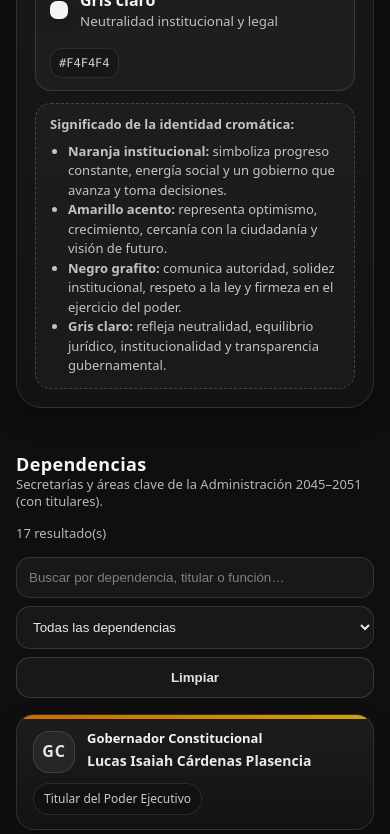
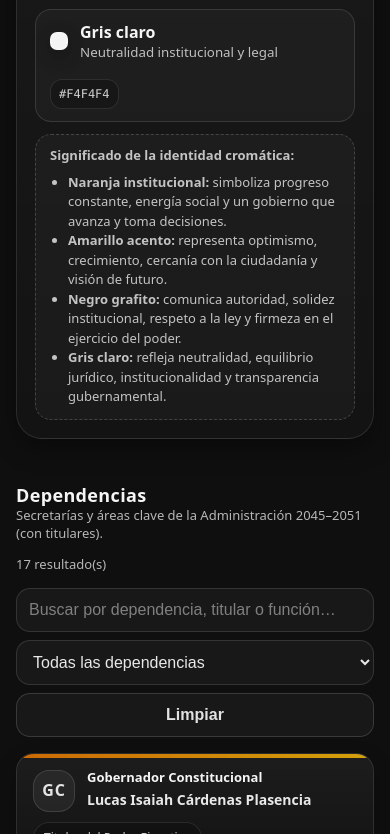
Before and after one commit to davidemmanuelvargasi-alt/gobslp, a plain HTML site: page index.html in a window 390 px wide. Shown: the part 1166-2000 px from the top of the page. Drawn offline with Linux system fonts and the light colour scheme.

Commit message:
Update index.html

```diff
--- a/index.html
+++ b/index.html
@@ -421,6 +421,50 @@
       opacity:1;
       transform:translateX(-50%) translateY(-2px);
     }
+    /* === PATCH MOBILE (agregar al final del CSS) === */
+
+/* Evita zoom raro en iOS */
+input, select, textarea, button { font-size: 16px; }
+
+/* Mejora tap táctil */
+a, button { -webkit-tap-highlight-color: transparent; }
+:where(a, button, input, select, textarea){
+  min-height: 44px;
+}
+
+/* Ajustes móviles */
+@media (max-width: 720px){
+  :root{ --pad: 16px; }
+
+  .wrap{ padding: var(--pad); }
+
+  .heroGrid,
+  .grid3,
+  .grid2,
+  .grid,
+  .alertRow,
+  .form{
+    grid-template-columns: 1fr !important;
+  }
+
+  .btn{
+    width: 100%;
+    justify-content: space-between;
+  }
+
+  .nav{ gap: 8px; }
+  .chip{ padding: 8px 10px; font-size: 11px; }
+
+  .headline{ font-size: 26px; }
+  .sub{ font-size: 13px; }
+
+  .tableWrap{ overflow-x: auto; }
+  table{ min-width: 680px; }
+}
+
+@media (max-width: 420px){
+  .headline{ font-size: 24px; }
+}
   </style>
 </head>
 
```
